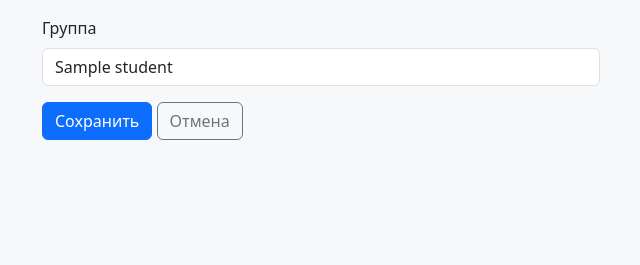
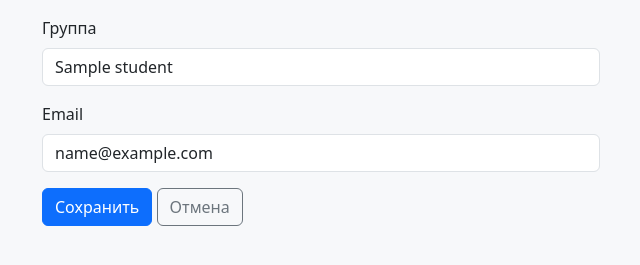
Before and after one commit to whynotfu/student-progress-tracker, a Python web app: template app/templates/students/form.html in a window 1280 px wide. Shown: the part 472-737 px from the top of the page, without its empty margins (40-680 px from the left). Run offline with Jinja, Linux system fonts and the light colour scheme; the template is opened without the code that fills it: most values are stand-ins (such as "Sample title", 1, 10 or a date in 2020).

Commit message:
Add email input field to student form

```diff
--- a/app/templates/students/form.html
+++ b/app/templates/students/form.html
@@ -34,6 +34,10 @@
     <label class="form-label">Группа</label>
     <input type="text" class="form-control" name="group_name" value="{{ student.group_name if student else '' }}" required>
   </div>
+  <div class="mb-3">
+    <label class="form-label">Email</label>
+    <input type="email" class="form-control" name="email" value="{{ student.email or '' if student else '' }}">
+  </div>
   <button type="submit" class="btn btn-primary">Сохранить</button>
   <a href="{{ url_for('main.students_list') }}" class="btn btn-outline-secondary">Отмена</a>
 </form>
```
